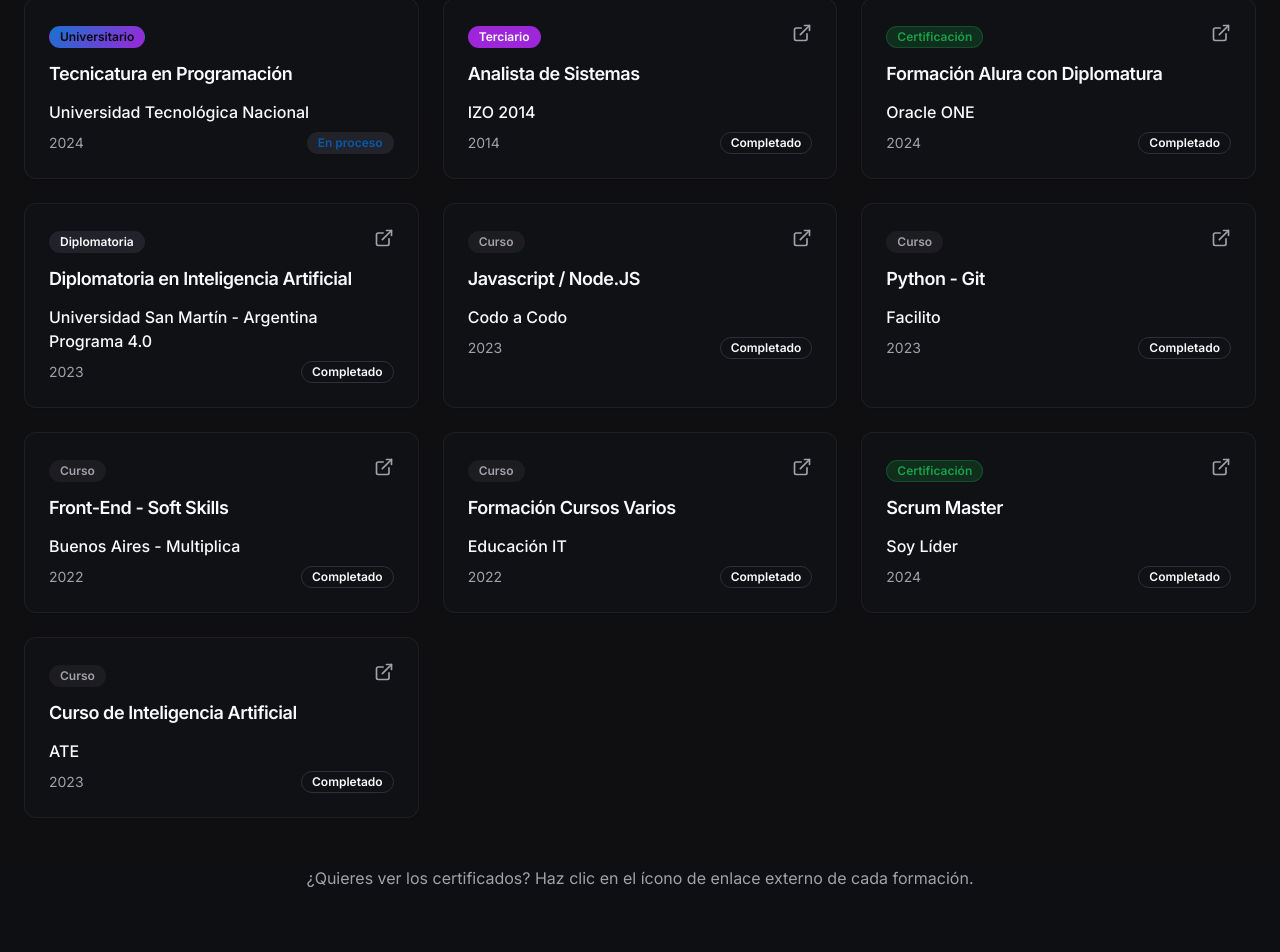
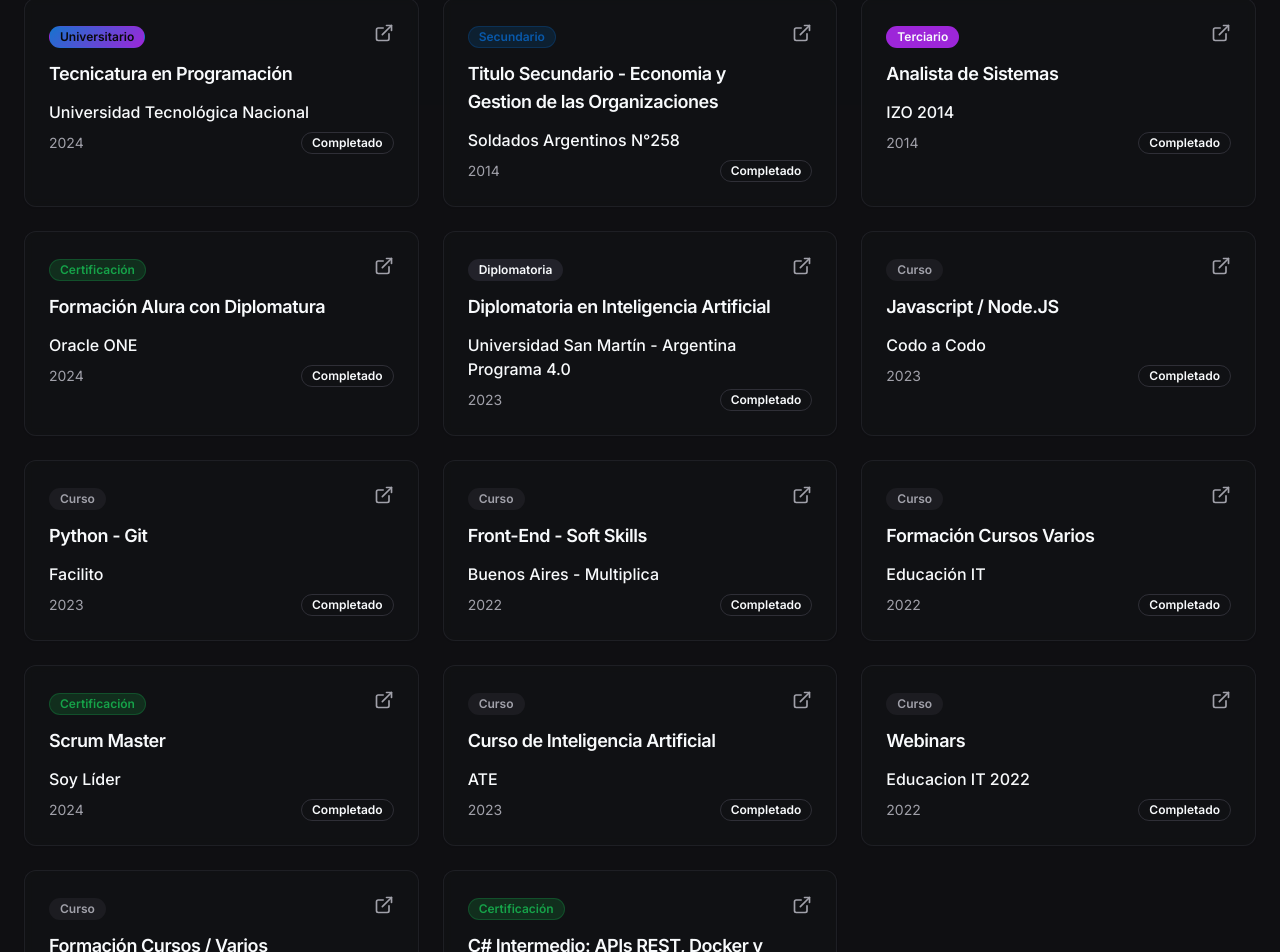
Before and after one commit to CristianNinotti/porfolio-cristian-ninotti, a React (Vite) app: page / in a window 1280 px wide. Shown: the part 2944-3896 px from the top of the page. Built offline with nearby package versions, Linux system fonts and the light colour scheme; the HTML template or start-up script is replaced by a standard one.

Commit message:
Add education entries and update status

```diff
--- a/src/components/Education.tsx
+++ b/src/components/Education.tsx
@@ -7,10 +7,18 @@ const Education = () => {
     {
       title: "Tecnicatura en Programación",
       institution: "Universidad Tecnológica Nacional",
-      status: "En proceso",
+      status: "Completado",
       year: "2024",
       category: "Universitario",
-      link: null
+      link: "https://drive.google.com/drive/folders/1CxFK_UfuB-pwKzZvb8bUtgp1wb0KU1rE"
+    },
+    {
+      title: "Titulo Secundario - Economia y Gestion de las Organizaciones",
+      institution: "Soldados Argentinos N°258",
+      status: "Completado",
+      year: "2014",
+      category: "Secundario",
+      link: "https://drive.google.com/drive/folders/14-vn3T0F8VDyUApUfULS7fiBfyK9H3hR?usp=sharing"
     },
     {
       title: "Analista de Sistemas",
@@ -83,6 +91,30 @@ const Education = () => {
       year: "2023",
       category: "Curso",
       link: "https://drive.google.com/drive/folders/1mF4fqbzRRKVRhLfxgh5PZA7h7rZ7jyxj?usp=sharing"
+    },
+    {
+      title: "Webinars",
+      institution: "Educacion IT 2022",
+      status: "Completado",
+      year: "2022",
+      category: "Curso",
+      link: "https://drive.google.com/drive/folders/1HjIB1xuvpgppMY5ksnLbLN2XN6zvR69j"
+    },
+    {
+      title: "Formación Cursos / Varios",
+      institution: "Egg 2022",
+      status: "Completado",
+      year: "2022",
+      category: "Curso",
+      link: "https://drive.google.com/drive/folders/194T499-QPVNx-3YGM7BmYLVCx1MwDII-?usp=sharing"
+    },
+    {
+      title: "C# Intermedio: APIs REST, Docker y Despliegue en Azure",
+      institution: "Polo Tecnológico",
+      status: "Completado",
+      year: "2024",
+      category: "Certificación",
+      link: "https://drive.google.com/drive/folders/16gXetTwBG46h64yp3WC3nU8uROSz64OY"
     }
   ];
 
@@ -90,6 +122,8 @@ const Education = () => {
     switch (category) {
       case "Universitario":
         return "bg-gradient-primary text-primary-foreground";
+      case "Secundario":
+        return "bg-primary/20 text-primary border-primary/30";
       case "Terciario":
         return "bg-accent text-accent-foreground";
       case "Diplomatoria":
```
